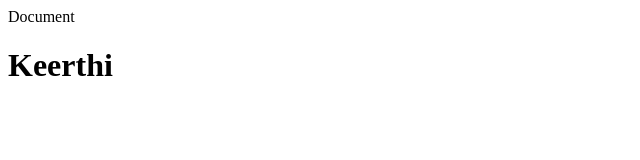
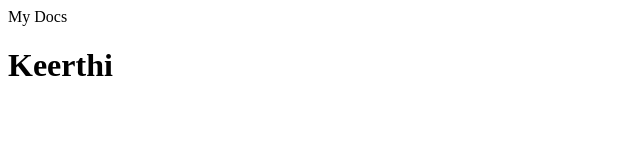
Before and after one commit to KavyaSivasamy/Sample_repo, a plain HTML site: page Index.html in a window 1280 px wide. Shown: the full height of the page, 0-640 px from the left. Drawn offline with Linux system fonts and the light colour scheme.

Commit message:
Title Changed

```diff
--- a/Index.html
+++ b/Index.html
@@ -1,7 +1,7 @@
 <!DOCTYPE html>
 <html lang="en">
 <head>
-</title> Document </title>
+</title> My Docs </title>
 </head>
 <body>
     <h1> Keerthi</h1>
```
